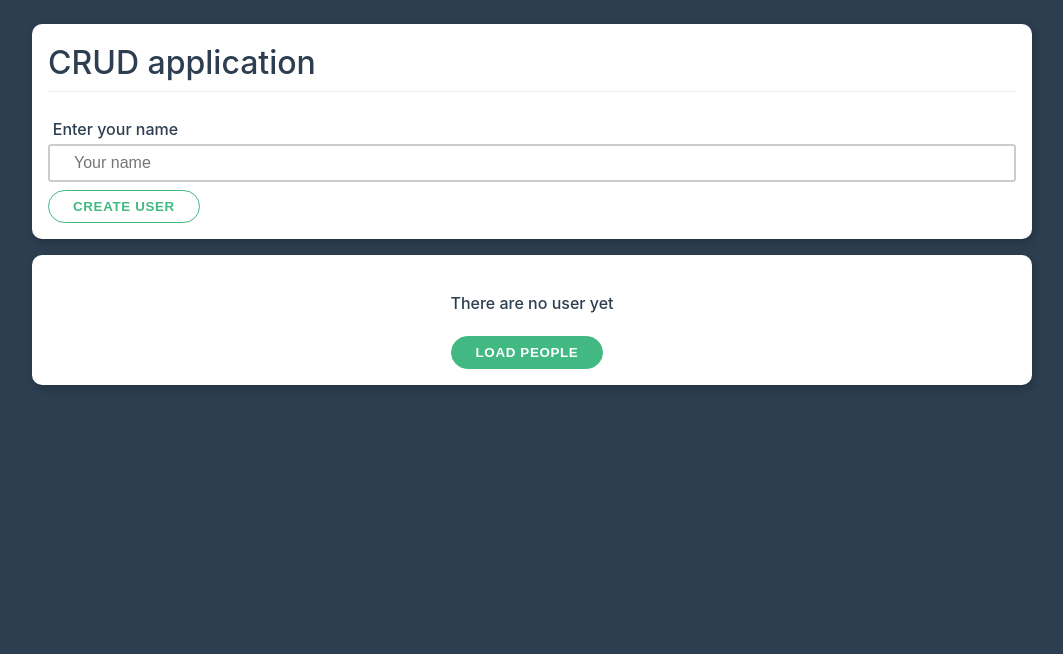
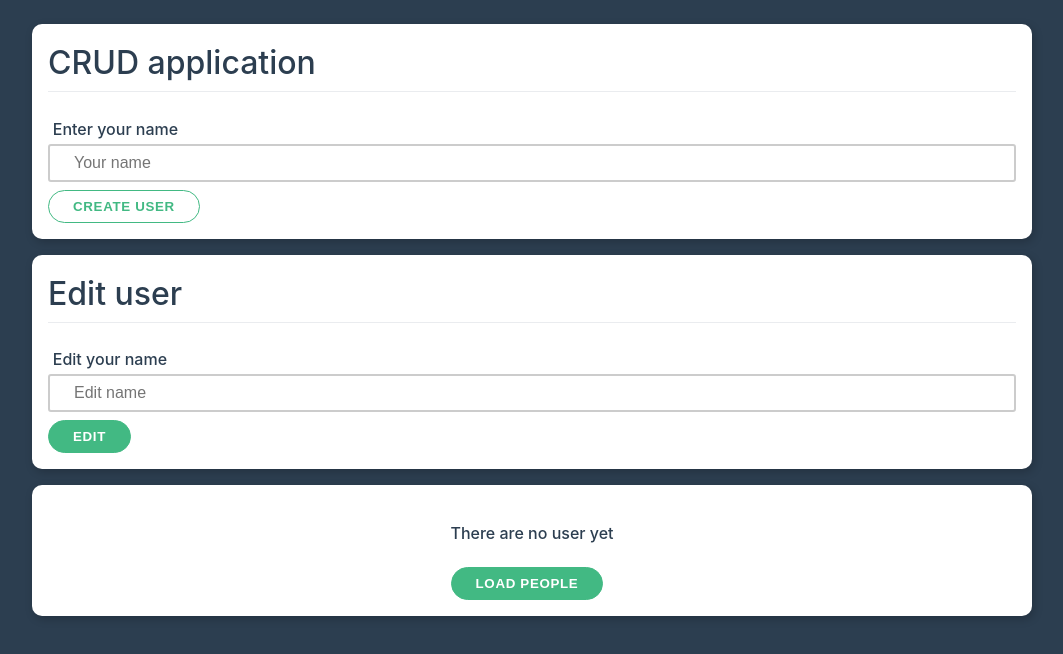
Before and after one commit to hakimov-dev/CRUD-Application, a Vue app: page / in a window 1280 px wide. Shown: the top 654 px of the page, without its empty margins (108-1171 px from the left). Built offline with nearby package versions, Linux system fonts and the light colour scheme.

Commit message:
A few errors were found and corrected.

```diff
--- a/src/App.vue
+++ b/src/App.vue
@@ -10,6 +10,7 @@
 
    <button :disabled="name.length === 0" class="btn">Create user</button>
   </form>
+  <edit-modal />
   <user-list :user="user"  @loadUser="loadUser" @remove="remove" @edit="editUser"/>
 </div>
 </template>
@@ -17,7 +18,7 @@
 <script>
 import userList from '@/components/userList.vue'
 import theModal from '@/components/TheModal.vue'
-import editModal from '@/component/EditModal.vue'
+import editModal from '@/components/EditModal.vue'
 import axios from 'axios'
 
 export default {
--- a/src/components/EditModal.vue
+++ b/src/components/EditModal.vue
@@ -1,10 +1,11 @@
 <template>
     <form class="modal card" @submit.prevent="">
    <div class="form-control">
+     <h2>Edit user</h2>
      <label for="name">Edit your name</label>
      <input type="text" id="name" placeholder="Edit name" v-model.trim="name">
    </div>
 
-   <button class="btn">Edit</button>
+   <button class="btn primary">Edit</button>
   </form>
 </template>
```
